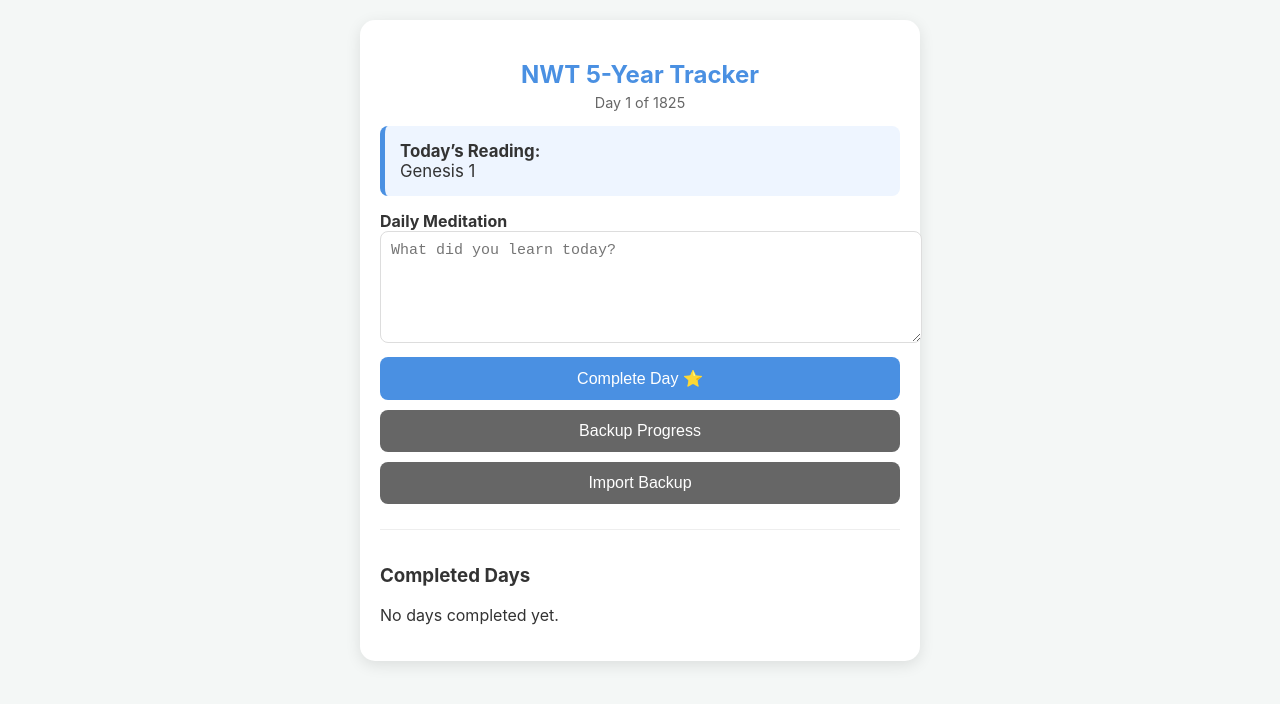
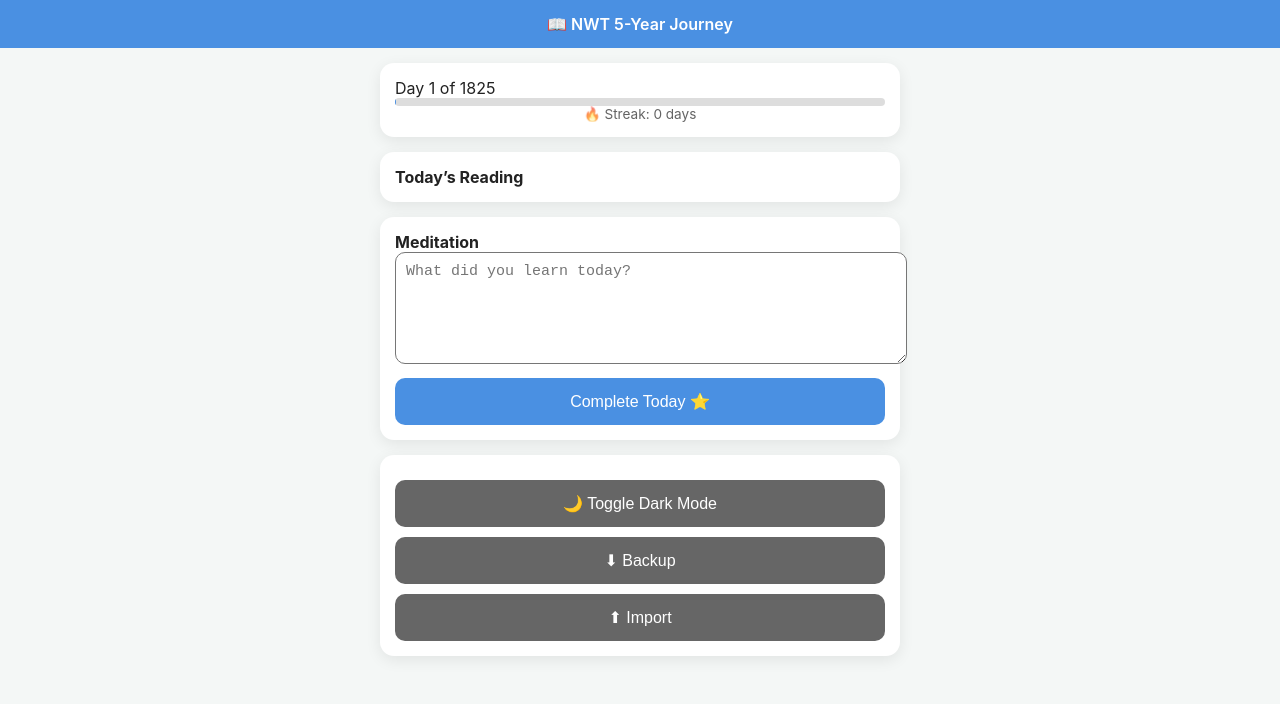
Before and after one commit to solsixai/nwt-tracker, a plain HTML site: page index.html in a window 1280 px wide. Drawn offline with Linux system fonts and the light colour scheme.

Commit message:
Update index.html

```diff
--- a/index.html
+++ b/index.html
@@ -2,235 +2,216 @@
 <html lang="en">
 <head>
 <meta charset="UTF-8">
-<meta name="viewport" content="width=device-width, initial-scale=1.0">
+<meta name="viewport"
+content="width=device-width, initial-scale=1, viewport-fit=cover">
+
 <title>NWT 5-Year Journey</title>
 
 <!-- PWA -->
 <link rel="manifest" href="manifest.json">
 <meta name="theme-color" content="#4a90e2">
 
+<!-- iOS -->
+<meta name="apple-mobile-web-app-capable" content="yes">
+<meta name="apple-mobile-web-app-status-bar-style" content="black-translucent">
+<meta name="apple-mobile-web-app-title" content="NWT Journey">
+
 <style>
-:root { --primary:#4a90e2; --bg:#f4f7f6; --text:#333; }
-body {
-  font-family:-apple-system,BlinkMacSystemFont,"Segoe UI",Roboto,sans-serif;
-  background:var(--bg); color:var(--text);
-  margin:0; padding:20px;
-  display:flex; justify-content:center;
+:root {
+  --primary:#4a90e2;
+  --bg:#f4f7f6;
+  --card:#ffffff;
+  --text:#222;
 }
-.container {
-  max-width:520px; width:100%;
-  background:white; padding:20px;
-  border-radius:15px;
-  box-shadow:0 4px 15px rgba(0,0,0,.1);
-}
-h2 { color:var(--primary); text-align:center; margin-bottom:5px; }
-.stats { text-align:center; font-size:.9em; color:#666; margin-bottom:15px; }
-
-.reading-card {
-  border-left:5px solid var(--primary);
-  padding:15px; background:#eef5ff;
-  border-radius:8px; margin-bottom:15px;
-  font-size:1.05em;
+body.dark {
+  --bg:#121212;
+  --card:#1e1e1e;
+  --text:#eee;
 }
 
-button {
-  background:var(--primary); color:white;
-  border:none; padding:12px;
-  border-radius:8px; width:100%;
-  font-size:16px; cursor:pointer;
-  margin-top:10px;
-}
-button.secondary { background:#666; }
-button:active { opacity:.85; }
-
-textarea {
-  width:100%; height:90px;
-  border:1px solid #ddd;
-  border-radius:8px;
-  padding:10px; font-size:15px;
+body{
+  margin:0;
+  background:var(--bg);
+  color:var(--text);
+  font-family:-apple-system,BlinkMacSystemFont,"Segoe UI",Roboto,sans-serif;
 }
 
-.history {
-  margin-top:25px;
-  border-top:1px solid #eee;
-  padding-top:15px;
+header{
+  position:sticky;
+  top:0;
+  background:var(--primary);
+  color:white;
+  padding:14px;
+  text-align:center;
+  font-weight:600;
+  z-index:10;
 }
-.log-item {
-  border:1px solid #eee;
-  border-radius:8px;
-  padding:10px; margin-bottom:10px;
-  font-size:.9em;
+
+.container{
+  max-width:520px;
+  margin:auto;
+  padding:15px;
 }
-.log-date { color:var(--primary); font-weight:bold; }
-input[type=file]{ display:none; }
+
+.card{
+  background:var(--card);
+  border-radius:14px;
+  padding:15px;
+  margin-bottom:15px;
+  box-shadow:0 4px 15px rgba(0,0,0,.08);
+}
+
+.progress-bar{
+  height:8px;
+  background:#ddd;
+  border-radius:10px;
+  overflow:hidden;
+}
+.progress{
+  height:100%;
+  background:var(--primary);
+  width:0%;
+}
+
+button{
+  width:100%;
+  padding:14px;
+  border:none;
+  border-radius:10px;
+  font-size:16px;
+  margin-top:10px;
+  cursor:pointer;
+}
+.primary{ background:var(--primary); color:white; }
+.secondary{ background:#666; color:white; }
+
+textarea{
+  width:100%;
+  height:90px;
+  border-radius:10px;
+  padding:10px;
+  font-size:15px;
+}
+
+.small{
+  font-size:.85em;
+  opacity:.7;
+  text-align:center;
+}
 </style>
 </head>
 
 <body>
+
+<header>
+📖 NWT 5-Year Journey
+</header>
+
 <div class="container">
 
-<h2>NWT 5-Year Tracker</h2>
-<div class="stats" id="progressInfo">Loading…</div>
+<div class="card">
+  <div id="progressInfo"></div>
+  <div class="progress-bar">
+    <div class="progress" id="progressBar"></div>
+  </div>
+  <div class="small">🔥 Streak: <span id="streak">0</span> days</div>
+</div>
 
-<div class="reading-card">
-<strong>Today’s Reading:</strong><br>
+<div class="card">
+<strong>Today’s Reading</strong><br>
 <span id="todayReading"></span>
 </div>
 
-<label><strong>Daily Meditation</strong></label>
+<div class="card">
+<label><strong>Meditation</strong></label>
 <textarea id="dailyLog" placeholder="What did you learn today?"></textarea>
+<button class="primary" onclick="completeDay()">Complete Today ⭐</button>
+</div>
 
-<button onclick="completeDay()">Complete Day ⭐</button>
-<button class="secondary" onclick="backupData()">Backup Progress</button>
-<button class="secondary" onclick="document.getElementById('importFile').click()">Import Backup</button>
-<input type="file" id="importFile" accept=".json" onchange="importData(event)">
+<div class="card">
+<button class="secondary" onclick="toggleDark()">🌙 Toggle Dark Mode</button>
+<button class="secondary" onclick="backupData()">⬇ Backup</button>
+<button class="secondary" onclick="document.getElementById('importFile').click()">⬆ Import</button>
+<input type="file" id="importFile" hidden accept=".json" onchange="importData(event)">
+</div>
 
-<!-- ✅ INSTALL BUTTON (OUTSIDE logHistory – IMPORTANT) -->
-<button id="installBtn" style="display:none;">
+<button id="installBtn" class="primary" style="display:none">
 Install App 📲
 </button>
-
-<div class="history" id="logHistory">
-<h3>Completed Days</h3>
-</div>
 
 </div>
 
 <script>
-// ===== Bible Structure =====
-const bibleBooks = [
- ["Genesis",50],["Exodus",40],["Leviticus",27],["Numbers",36],
- ["Deuteronomy",34],["Joshua",24],["Judges",21],["Ruth",4],
- ["1 Samuel",31],["2 Samuel",24],["1 Kings",22],["2 Kings",25],
- ["1 Chronicles",29],["2 Chronicles",36],["Ezra",10],["Nehemiah",13],
- ["Esther",10],["Job",42],["Psalms",150],["Proverbs",31],
- ["Ecclesiastes",12],["Song of Solomon",8],["Isaiah",66],
- ["Jeremiah",52],["Lamentations",5],["Ezekiel",48],["Daniel",12],
- ["Hosea",14],["Joel",3],["Amos",9],["Obadiah",1],["Jonah",4],
- ["Micah",7],["Nahum",3],["Habakkuk",3],["Zephaniah",3],
- ["Haggai",2],["Zechariah",14],["Malachi",4],
- ["Matthew",28],["Mark",16],["Luke",24],["John",21],
- ["Acts",28],["Romans",16],["1 Corinthians",16],["2 Corinthians",13],
- ["Galatians",6],["Ephesians",6],["Philippians",4],["Colossians",4],
- ["1 Thessalonians",5],["2 Thessalonians",3],["1 Timothy",6],
- ["2 Timothy",4],["Titus",3],["Philemon",1],["Hebrews",13],
- ["James",5],["1 Peter",5],["2 Peter",3],
- ["1 John",5],["2 John",1],["3 John",1],["Jude",1],["Revelation",22]
-];
+// ===== CONSTANTS =====
+const TOTAL_CHAPTERS=1189;
+const TOTAL_DAYS=1825;
 
-const TOTAL_CHAPTERS = 1189;
-const TOTAL_DAYS = 1825;
+// ===== STREAK =====
+function updateStreak(){
+  let last=localStorage.getItem("lastDate");
+  let today=new Date().toDateString();
+  let streak=Number(localStorage.getItem("streak")||0);
 
-// ===== Helpers =====
-function getBookChapter(global) {
-  let count = 0;
-  for (let [book,chap] of bibleBooks) {
-    if (global <= count + chap) return `${book} ${global - count}`;
-    count += chap;
+  if(last===today) return;
+  if(last===new Date(Date.now()-86400000).toDateString()){
+    streak++;
+  } else {
+    streak=1;
   }
-  return "Finished 🎉";
+  localStorage.setItem("streak",streak);
+  localStorage.setItem("lastDate",today);
+  document.getElementById("streak").innerText=streak;
 }
 
-function getCurrentDay() {
-  return Number(localStorage.getItem("currentDay") || 1);
+// ===== DARK MODE =====
+function toggleDark(){
+  document.body.classList.toggle("dark");
+  localStorage.setItem("dark",document.body.classList.contains("dark"));
 }
 
-// ===== Display =====
-function updateDisplay(){
-  let day = getCurrentDay();
-  const start = Math.floor((day-1)*(TOTAL_CHAPTERS/TOTAL_DAYS))+1;
-  const end = Math.floor(day*(TOTAL_CHAPTERS/TOTAL_DAYS))+1;
-
-  document.getElementById("progressInfo").innerText =
-    `Day ${day} of ${TOTAL_DAYS}`;
-
-  document.getElementById("todayReading").innerText =
-    `${getBookChapter(start)}${start!==end ? " – "+getBookChapter(end) : ""}`;
-
-  renderLogs();
-}
-
-// ===== Completion =====
+// ===== COMPLETE =====
 function completeDay(){
-  let logs = JSON.parse(localStorage.getItem("logs") || "[]");
-  let day = getCurrentDay();
-
-  logs.unshift({
-    day,
-    date:new Date().toLocaleDateString(),
-    text:document.getElementById("dailyLog").value || "(No note)"
-  });
-
-  localStorage.setItem("logs",JSON.stringify(logs));
+  updateStreak();
+  let day=Number(localStorage.getItem("currentDay")||1);
   localStorage.setItem("currentDay",day+1);
-  document.getElementById("dailyLog").value="";
   updateDisplay();
 }
 
-// ===== Logs =====
-function renderLogs(){
-  let logs = JSON.parse(localStorage.getItem("logs") || "[]");
-  const div = document.getElementById("logHistory");
+// ===== DISPLAY =====
+function updateDisplay(){
+  let day=Number(localStorage.getItem("currentDay")||1);
+  document.getElementById("progressInfo").innerText=
+  `Day ${day} of ${TOTAL_DAYS}`;
 
-  if(!logs.length){
-    div.innerHTML="<h3>Completed Days</h3><p>No days completed yet.</p>";
-    return;
-  }
-
-  div.innerHTML="<h3>Completed Days</h3>"+logs.map(l=>`
-    <div class="log-item">
-      <span class="log-date">Day ${l.day} ⭐</span><br>
-      ${l.text}
-    </div>
-  `).join("");
+  document.getElementById("progressBar").style.width=
+  `${(day/TOTAL_DAYS)*100}%`;
 }
 
-// ===== Backup =====
-function backupData(){
-  const data={
-    currentDay:getCurrentDay(),
-    logs:JSON.parse(localStorage.getItem("logs")||"[]")
-  };
-  const blob=new Blob([JSON.stringify(data)],{type:"application/json"});
-  const a=document.createElement("a");
-  a.href=URL.createObjectURL(blob);
-  a.download="nwt-reading-backup.json";
-  a.click();
+if(localStorage.getItem("dark")==="true"){
+  document.body.classList.add("dark");
 }
 
-// ===== Import =====
-function importData(e){
-  const file=e.target.files[0];
-  if(!file) return;
-  const reader=new FileReader();
-  reader.onload=()=>{
-    const data=JSON.parse(reader.result);
-    localStorage.setItem("currentDay",data.currentDay);
-    localStorage.setItem("logs",JSON.stringify(data.logs));
-    updateDisplay();
-  };
-  reader.readAsText(file);
-}
-
-// ===== Init =====
 updateDisplay();
 </script>
 
-<!-- ===== INSTALL BUTTON LOGIC (ANDROID ONLY) ===== -->
 <script>
+// INSTALL PROMPT
 let deferredPrompt;
+window.addEventListener("beforeinstallprompt",e=>{
+  e.preventDefault();
+  deferredPrompt=e;
+  installBtn.style.display="block";
+});
+installBtn.onclick=()=>{
+  deferredPrompt.prompt();
+};
+</script>
 
-window.addEventListener("beforeinstallprompt", (e) => {
-  e.preventDefault();
-  deferredPrompt = e;
-  document.getElementById("installBtn").style.display = "block";
-});
-
-document.getElementById("installBtn").addEventListener("click", () => {
-  if (!deferredPrompt) return;
-  deferredPrompt.prompt();
-  deferredPrompt = null;
-});
+<script>
+// SERVICE WORKER
+if("serviceWorker" in navigator){
+  navigator.serviceWorker.register("sw.js");
+}
 </script>
 
 </body>
```
